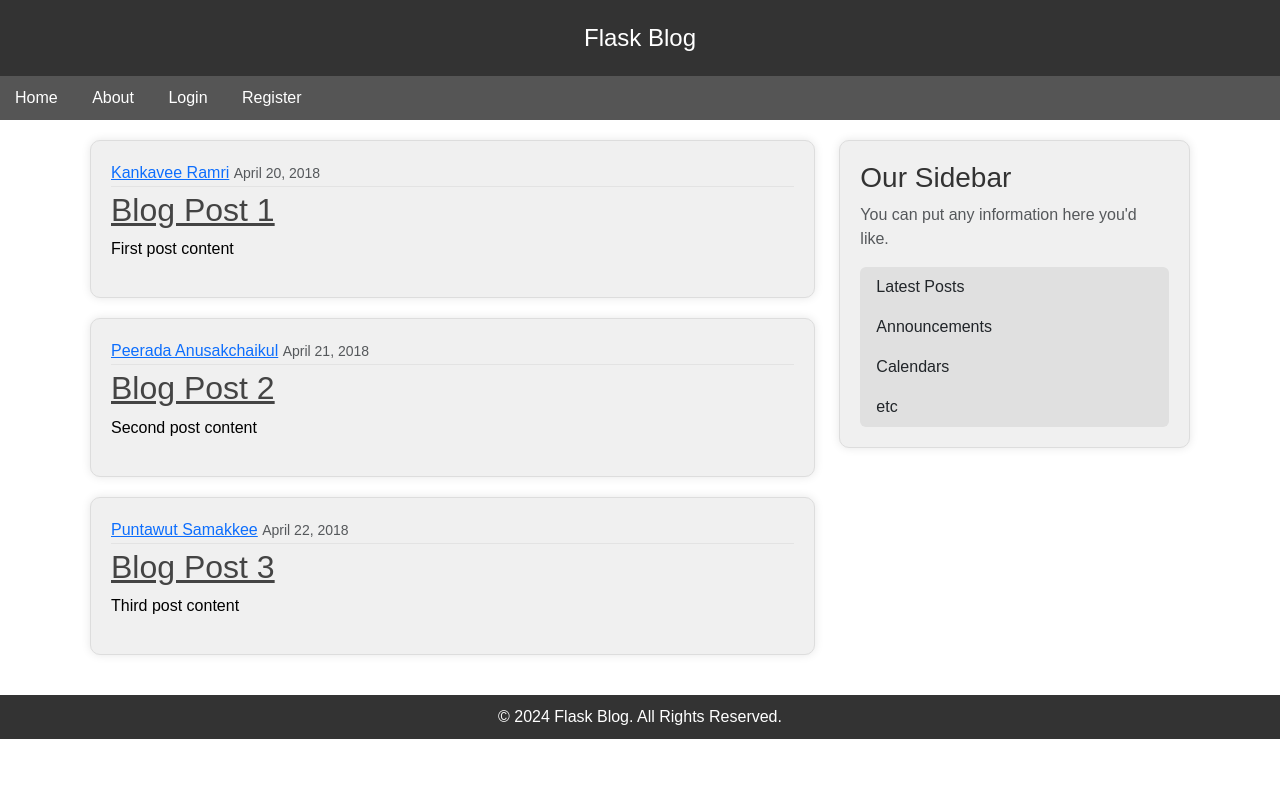
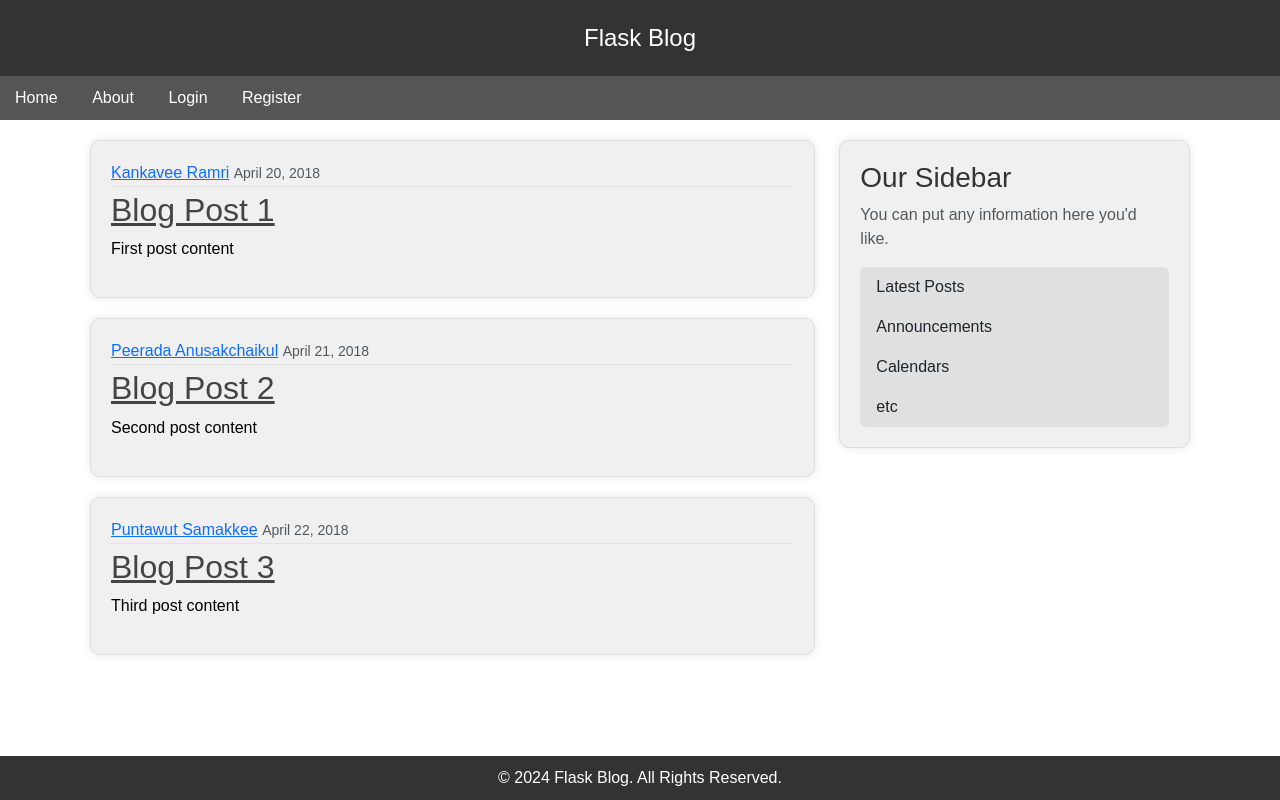
Before and after one commit to KankaveeRamsri/Web-pantip, a Flask app: page / in a window 1280 px wide. Run offline with Flask 3, Linux system fonts and the light colour scheme.

Commit message:
adjust layout

```diff
--- a/static/main.css
+++ b/static/main.css
@@ -78,3 +78,17 @@ a.article-title:hover {
 .account-heading {
     font-size: 2.5rem;
 }
+
+body {
+    display: flex;
+    flex-direction: column;
+    min-height: 100vh;
+}
+
+main {
+    flex-grow: 1;
+}
+
+footer {
+    margin-top: auto;
+}
--- a/templates/layout.html
+++ b/templates/layout.html
@@ -76,6 +76,19 @@
             text-align: center;
             padding: 10px 0;
         }
+        body {
+        display: flex;
+        flex-direction: column;
+        min-height: 100vh;
+        }
+
+        main {
+            flex-grow: 1;
+        }
+
+        footer {
+            margin-top: auto;
+        }
     </style>
 </head>
 <body>
@@ -83,10 +96,10 @@
         <a href="/">Flask Blog</a>
     </header>
     <nav>
-        <a href="/">Home</a>
-        <a href="/about">About</a>
-        <a href="/login">Login</a>
-        <a href="/register">Register</a>
+        <a href="{{ url_for('home') }}">Home</a>
+        <a href="{{ url_for('about') }}">About</a>
+        <a href="{{ url_for('login') }}">Login</a>
+        <a href="{{ url_for('register') }}">Register</a>
     </nav>
     <main class="container">
         <div class="row">
```
